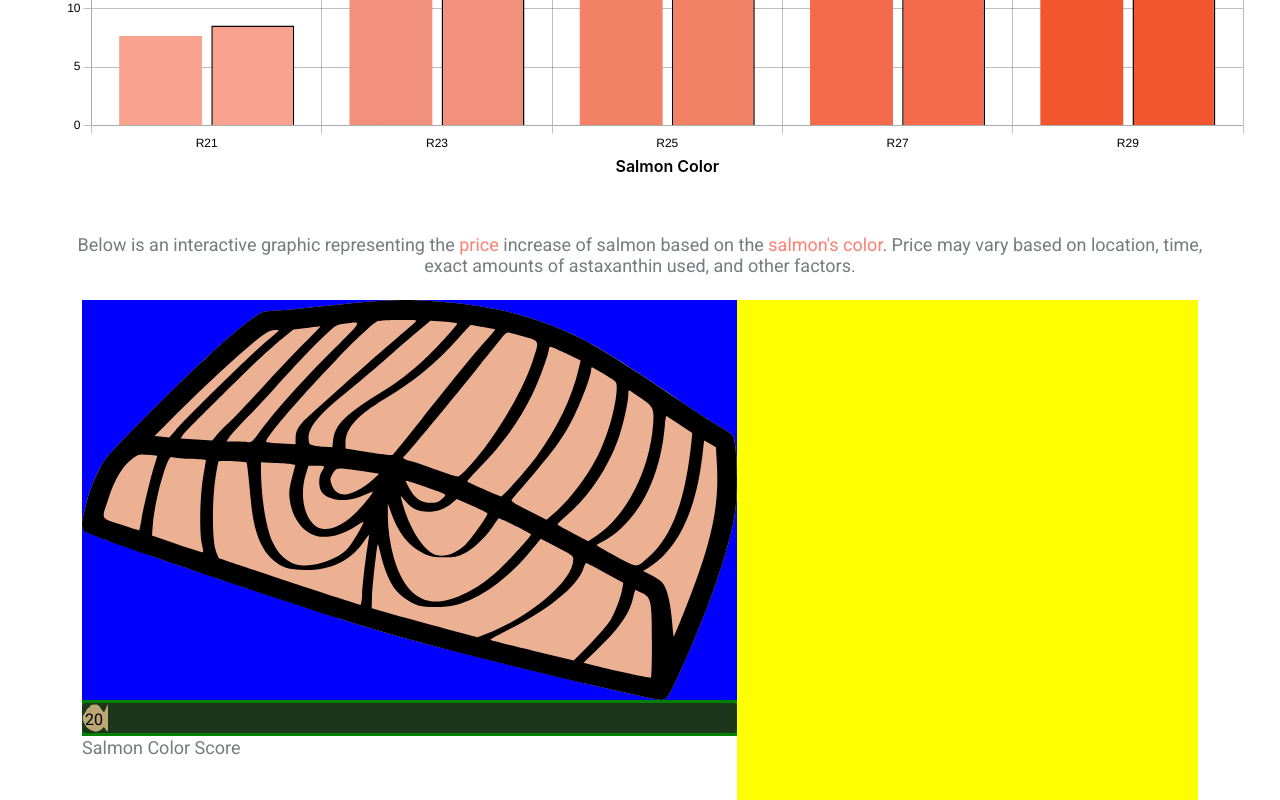
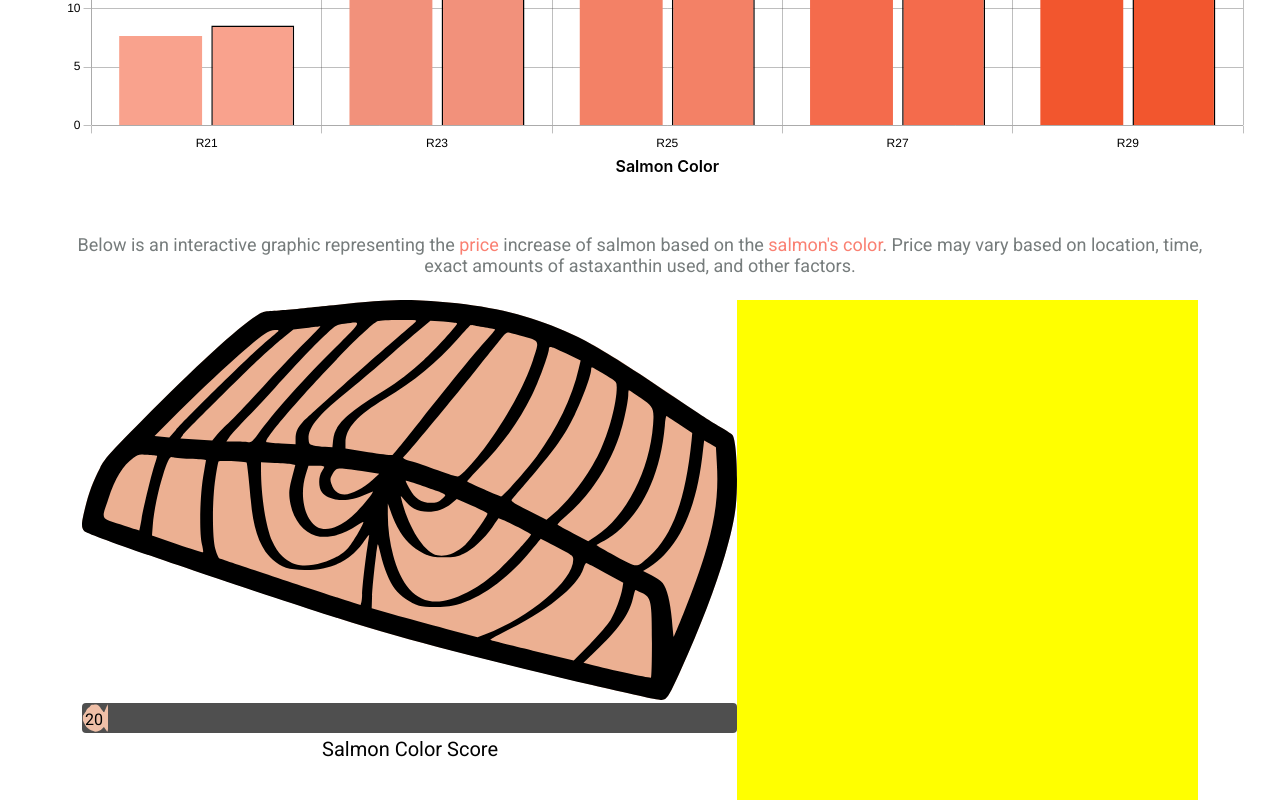
Before and after one commit to sungyotkim/gray-salmon-please, a React (Vite) app in the folder gray-salmon-please/: page / in a window 1280 px wide. Shown: the part 2414-3214 px from the top of the page. Built offline with nearby package versions, Linux system fonts and the light colour scheme.

Commit message:
fix clickability of slider

```diff
--- a/gray-salmon-please/src/components/InteractiveSlider/SliderComponent/SliderComponent.css
+++ b/gray-salmon-please/src/components/InteractiveSlider/SliderComponent/SliderComponent.css
@@ -1,6 +1,5 @@
 .slider-component-wrapper {
   width: 100%;
-  background-color: green;
   height: 30px;
   padding: 3px 0;
   position: relative;
@@ -92,7 +91,6 @@
   appearance: none;
   width: 24px;
   height: 24px;
-  background-color: green;
   border-radius: 4px;
   cursor: pointer;
 }
@@ -111,4 +109,17 @@
   justify-content: center;
   align-items: center;
   font-size: 16px;
+  pointer-events: none;
 }
+
+.slider-label {
+  position: relative;
+  left: calc(50% - 87.5px);
+  width: 175px;
+  font-size: 20px;
+  color: black;
+}
+
+.slider-label-dark {
+  color: var(--porcelain-color);
+}
--- a/gray-salmon-please/src/components/InteractiveSlider/SliderComponent/SliderComponent.tsx
+++ b/gray-salmon-please/src/components/InteractiveSlider/SliderComponent/SliderComponent.tsx
@@ -56,7 +56,14 @@ export const SliderComponent: React.FC<SliderComponentProps> = ({
           id="myRange"
           name="slider"
         />
-        <label htmlFor="slider">Salmon Color Score</label>
+        <label
+          htmlFor="slider"
+          className={
+            darkMode ? "slider-label slider-label-dark" : "slider-label"
+          }
+        >
+          Salmon Color Score
+        </label>
         <div className="slider-value" style={{ left: sliderDistance }}>
           {sliderCost}
         </div>
--- a/gray-salmon-please/src/components/InteractiveSlider/SliderImage/SliderImage.css
+++ b/gray-salmon-please/src/components/InteractiveSlider/SliderImage/SliderImage.css
@@ -1,7 +1,6 @@
 .slider-image {
   width: 100%;
   max-width: 655px;
-  background-color: blue;
   height: calc(54vw * 400px / 655px);
   max-height: 400px;
   position: relative;
```
